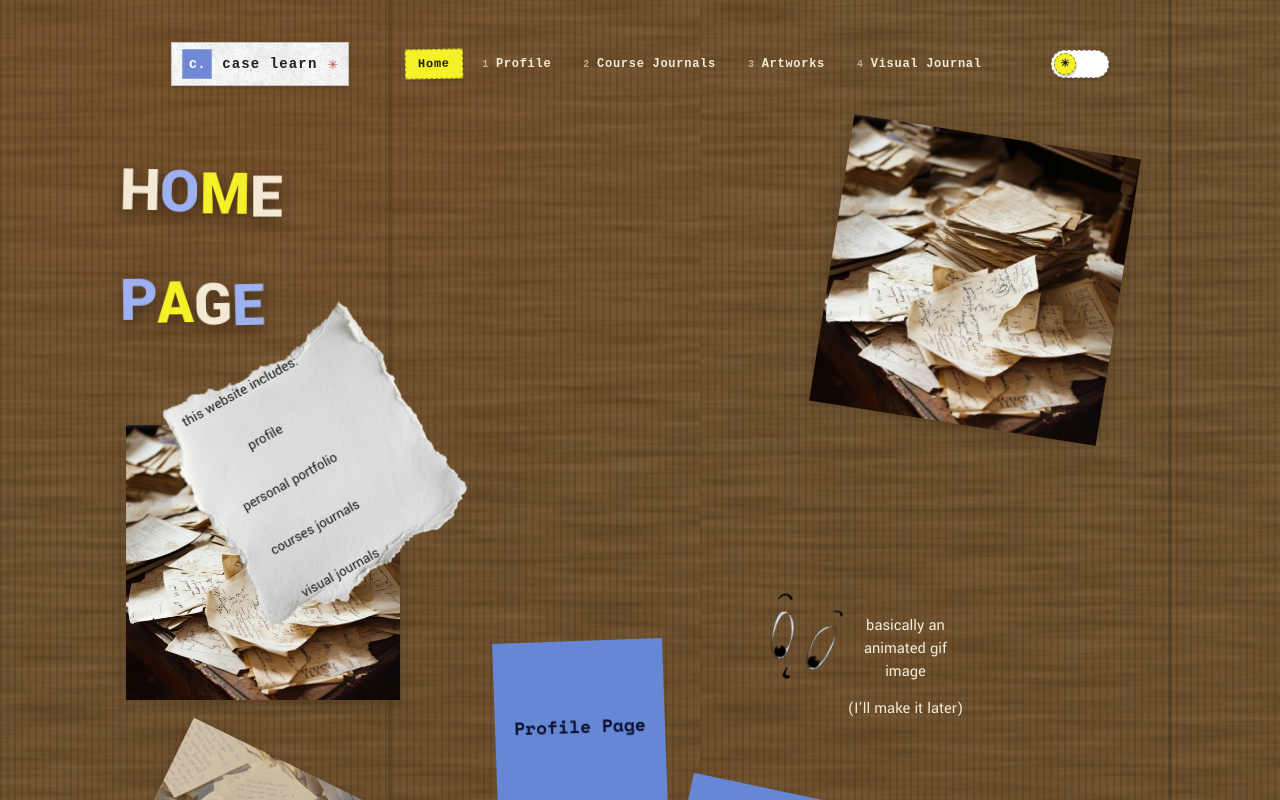
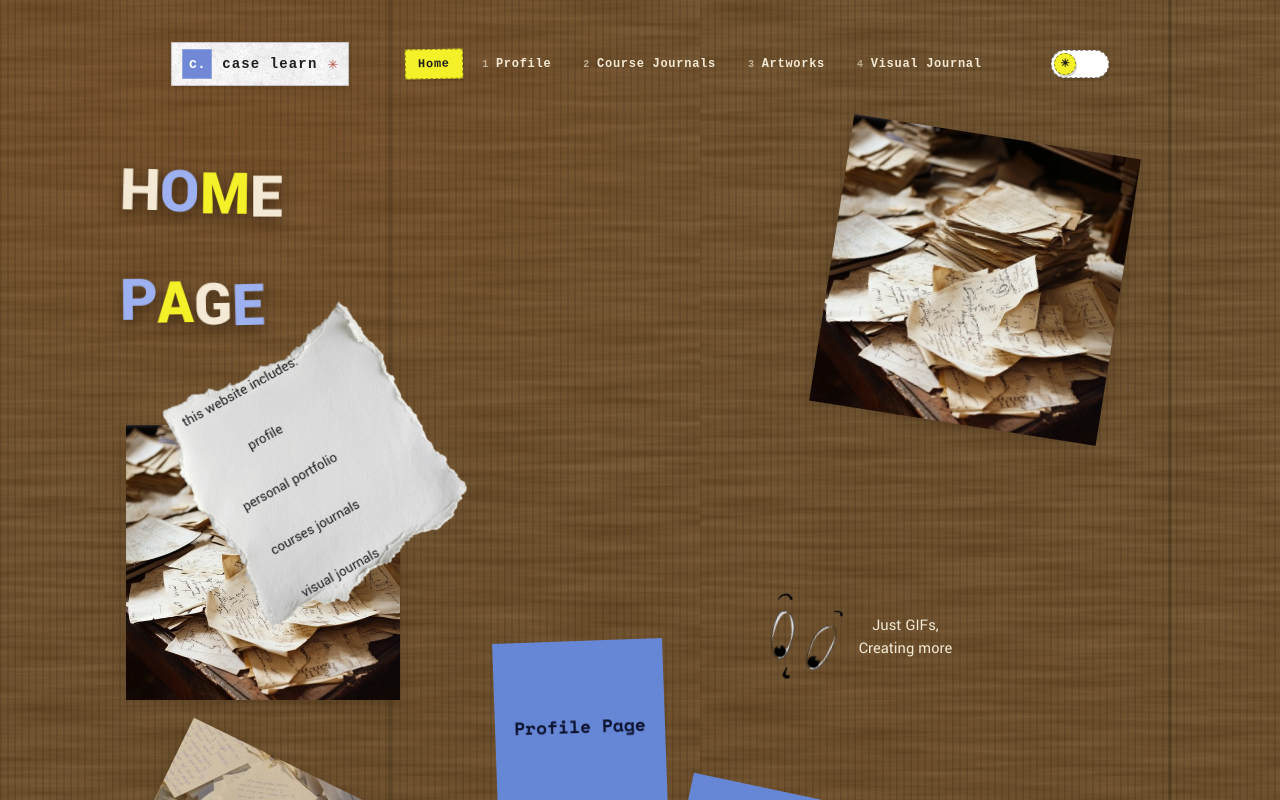
Before and after one commit to Eunbi-web/caselearn, a React (Vite) app: page / in a window 1280 px wide. Shown: the top 800 px of the page. Built offline with nearby package versions, Linux system fonts and the light colour scheme; no server answers; the database is empty.

Commit message:
Doodle caption beside the eyes becomes 'Just GIFs, Creating more'

```diff
--- a/src/pages/HomePage.tsx
+++ b/src/pages/HomePage.tsx
@@ -125,8 +125,8 @@ export function HomePage({ navigate }: { navigate: (to: string) => void }) {
             />
           </div>
           <div className="straw-doodle-copy">
-            <p>basically an<br />animated gif image</p>
-            <p className="doodle-note">(I&apos;ll make it later)</p>
+            <p>Just GIFs,
+            <br />Creating more</p>
           </div>
 
           {STICKIES.map((sticky) => (
--- a/src/styles/global.css
+++ b/src/styles/global.css
@@ -369,7 +369,6 @@ img.straw-photo.photo-tall { aspect-ratio: 289 / 339; }
   font: 400 clamp(7px, 1.38cqw, 17px)/1.4 'Yantramanav', var(--font-sans);
   color: var(--on-wood);
 }
-.straw-doodle-copy .doodle-note { margin: .9em 0 0; }
 
 .straw-sticky {
   display: grid; place-items: center;
```
